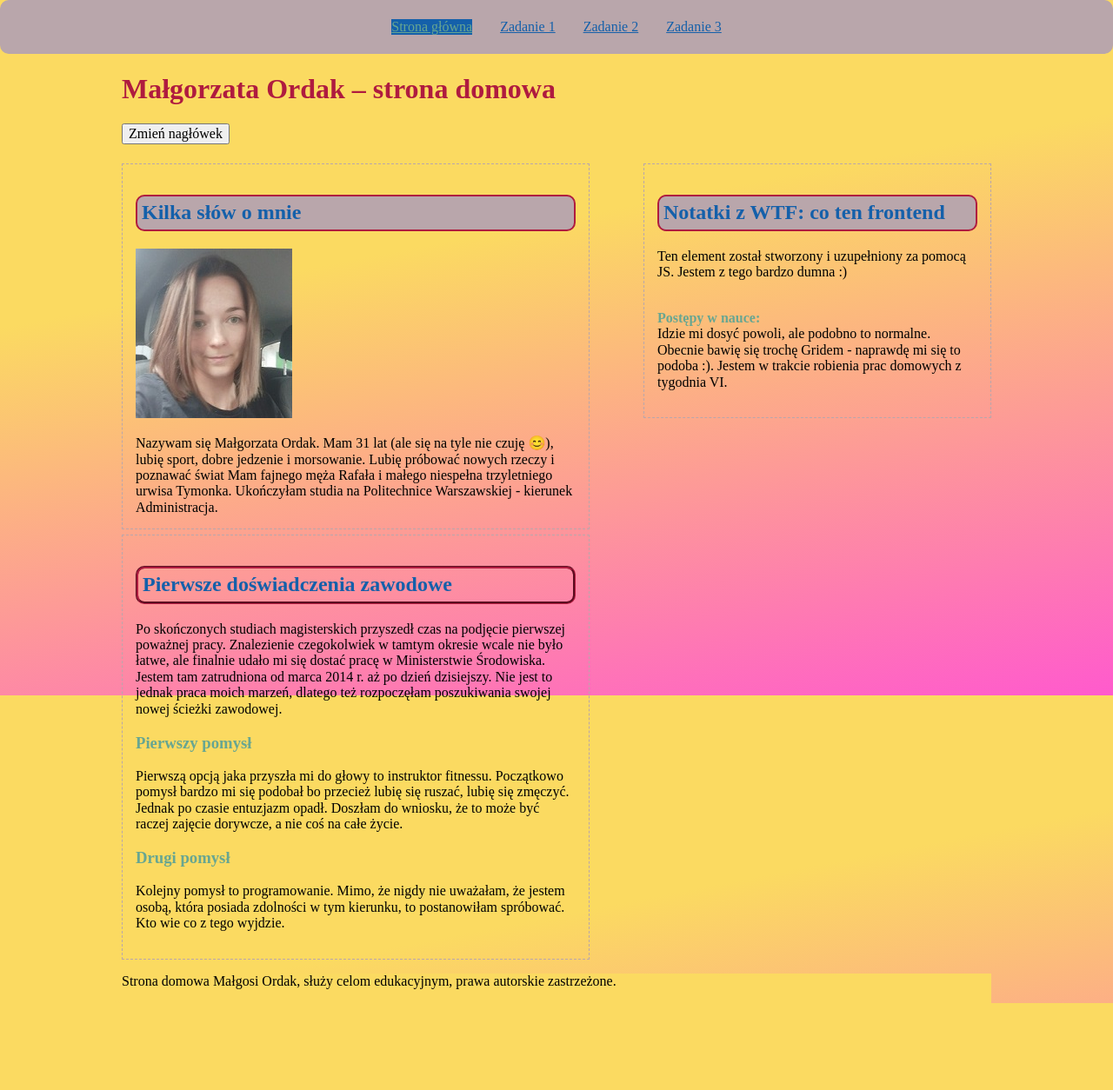
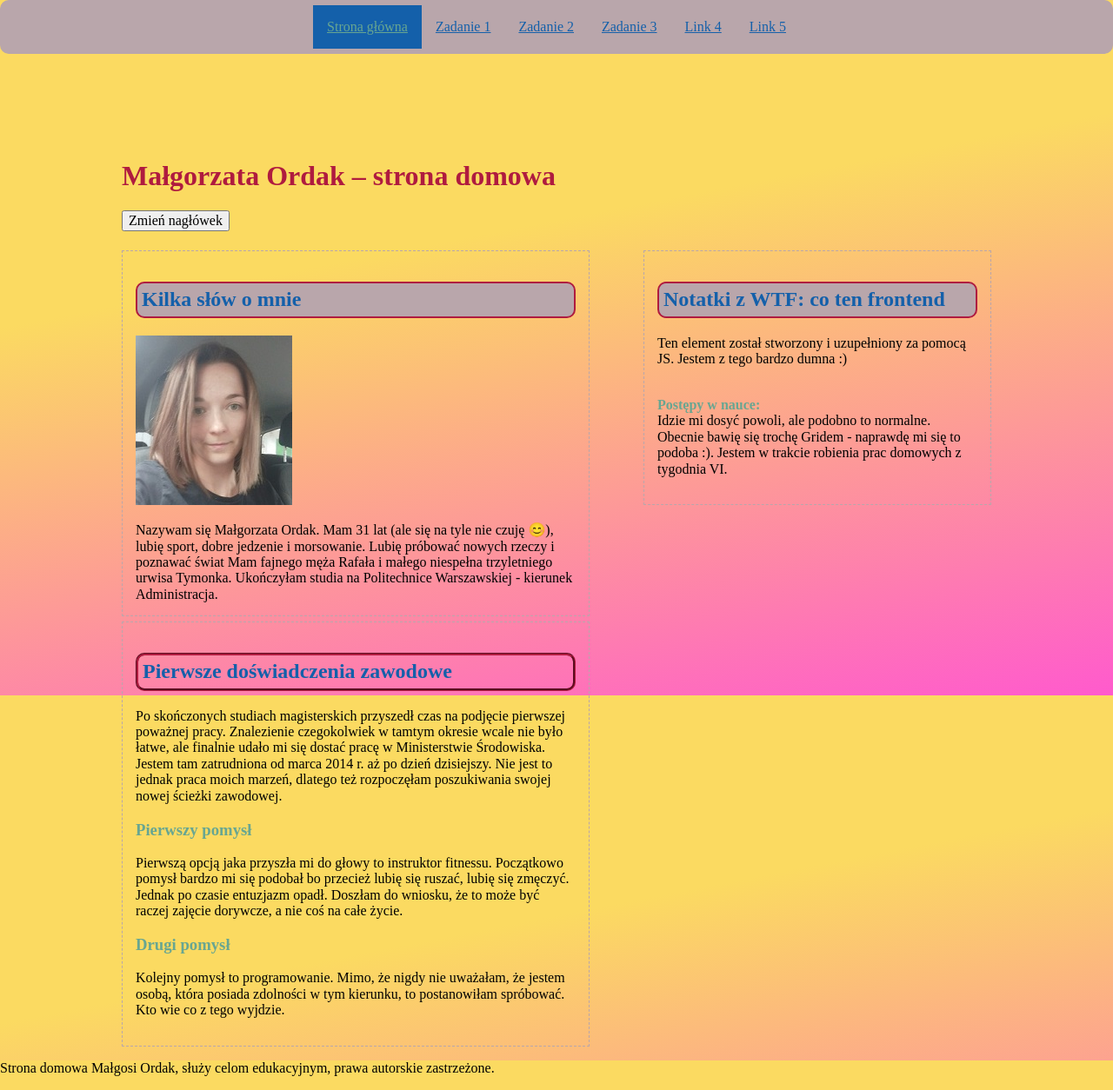
Before and after one commit to malgorzata-ordak/homepage, a plain HTML site: page index.html in a window 1280 px wide. Shown: the whole page at 87% size. Before the commit the page ends 1154 px from the top, so only its background shows below. Drawn offline with Linux system fonts and the light colour scheme.

Commit message:
wrong page width

```diff
--- a/index.html
+++ b/index.html
@@ -5,19 +5,27 @@
     <meta name="viewport" content="width=device-width, initial-scale=1.0" />
     <title>Document</title>
 
-    <link href="normalize.css" rel="stylesheet" type=text/css> <link
-    href="style.css" rel="stylesheet " type=text/css>
+    <link href="normalize.css" rel="stylesheet" type=text/css>
+    <link href="style.css" rel="stylesheet " type=text/css>
   </head>
 
   <body>
-    <nav class="nawigacja">
+
+    <header class="header__pierwszy">
+      <button class= "hamburger hamburger--js">🍔</button>
+    <nav class="nawigacja nawigacja--js">
       <a class="nawigacja__link nawigacja__link--homepage" href="index.html"
         >Strona główna</a
       >
       <a class="nawigacja__link" href="pd-3.2.1.html">Zadanie 1</a>
       <a class="nawigacja__link" href="pd-3.2.2.html">Zadanie 2</a>
       <a class="nawigacja__link" href="pd-3.2.3.html">Zadanie 3</a>
+      <a class="nawigacja__link" href="pd-3.2.3.html">Link 4</a>
+      <a class="nawigacja__link" href="pd-3.2.3.html">Link 5</a>
     </nav>
+
+
+  </header>
 
     <main class="main">
       <header class="header">
@@ -25,7 +33,8 @@
           Małgorzata Ordak – strona domowa
 
         </h1>
-        <button class="action--js">Zmień nagłówek</button>
+
+      <button class="action action--js">Zmień nagłówek</button>
 
 
       </header>
--- a/style.css
+++ b/style.css
@@ -14,65 +14,88 @@ body {
   background-size: 100%;
   min-height: 100%;
   background-attachment: fixed;
-
 }
 
 .head {
+}
 
+.hamburger {
+  /* position: absolute; */
+  top: 20px;
+  right:16px;
+  border: none;
+  background: none;
 }
-.header {
-}
+
 #podkreslenie {
   background: #b9a6ab;
 }
 
 nav a {
   color: #ff0054;
-  display: inline-block;
+  display:inline-block;
+  padding: 16px;
 }
 
 .nawigacja {
-  background: #b9a6ab;
-  padding: 6px;
-  border-radius: 10px;
-  display:flex;
-  justify-content: center;
-  min-width: 100vh;
+  padding:16px;
+  display:none;
+
+}
+
+.mawigacja--open {
+  display:block;
+
 }
 
 .nawigacja__link {
   color: #1460aa;
-  display: inline-block;
-  margin: 16px;
+  display: block;
+  margin: 0 0 16x;
+
+
 }
 
 .nawigacja__link--homepage {
   background: #1460aa;
   color: #68a691;
+
 }
 .main {
 
+  margin: 60px auto 0;
 }
 
 .header {
   grid-area: header;
-  min-width: 100vh;
+  width: 100vw;
+  min-height: 60px;
+
+  top: 0;
+  width: 100%;
+
+
+}
+.action{
 
 }
 
-.article{
-  grid-area: article;
-
+.header__pierwszy{
+  margin-bottom: 100px;
+  /* position: fixed; */
 }
 
+.article {
+  grid-area: article;
+}
 
-.aside{
+.aside {
   grid-area: aside;
 }
 
-.footer{
+.footer {
   grid-area: footer;
-  min-width: 100vh;
+  width: 100vw;
 }
 .blok {
   padding: 15px;
@@ -93,11 +116,10 @@ nav a {
 }
 
 .blok__fioletowy-h2--modyfikator {
-
 }
 
 b {
- color: #68a691
+  color: #68a691;
 }
 
 .pomysł {
@@ -115,10 +137,14 @@ h2 {
 
 .malinowy__h1 {
   color: #af1b3f;
+  top: 16px;
+
 }
 
 .fioletowy-h2 {
   color: #3f5380;
+  padding: 30px;
+
 }
 
 .pomysł__seledyn {
@@ -126,7 +152,7 @@ h2 {
 }
 
 .footer {
-  max-width: 1000px;
+
   margin: 0px auto;
   padding-bottom: 16px;
 }
@@ -137,18 +163,20 @@ h2 {
   padding: 16px;
 }
 
-
-
 .main-malediwy {
   width: 60%;
   margin: 10px auto;
   padding: 16px;
 }
 
+.malediwyFoto {
+  display: block;
+  max-width: 100%;
+}
 .zdjecie-burza {
   display: block;
-  margin: 60px auto;
-  width: 50%;
+ max-width: 100%;
+ margin: 60px auto;
 
 }
 
@@ -162,34 +190,48 @@ h2 {
 }
 
 @media screen and (min-width: 768px) {
-  body{
-    background-color: #FBDA61;
-    background-image: linear-gradient(169deg, #FBDA61 36%, #FF5ACD 100%);
 
+  .hamburger {
+    display: none;
+  }
+
+  body {
+    background-color: #fbda61;
+    background-image: linear-gradient(169deg, #fbda61 36%, #ff5acd 100%);
   }
 
   .main {
     display: grid;
-    grid-template-areas: "header header header"
-    "article . aside"
-    "footer footer footer";
+    grid-template-areas:
+      "header header header"
+      "article . aside"
+      "footer footer footer";
     grid-template-columns: 1fr 30px 400px;
     column-gap: 16px;
     row-gap: 16px;
     max-width: 1000px;
     margin: 0px auto;
+  }
+
+  .footer {
+    background-color: #fbda61;
+    margin: 0 auto;
+  }
+
+
+.klasa-z-js {
+  background: #faaca8;
+}
+
+.nawigacja {
+  background: #b9a6ab;
+  padding: 6px;
+  border-radius: 10px;
+  display: flex;
+  justify-content: center;
+  /* min-width: 100vw; */
+}
 
 
 
-
-  }
-
-  .footer{
-   background-color: #FBDA61;
-   margin: 0 auto;
-  }
 }
-
-.klasa-z-js{
-  background:#faaca8;
-}
```
Also changed, not shown: pd-3.2.1.html (+1 -1 lines).
